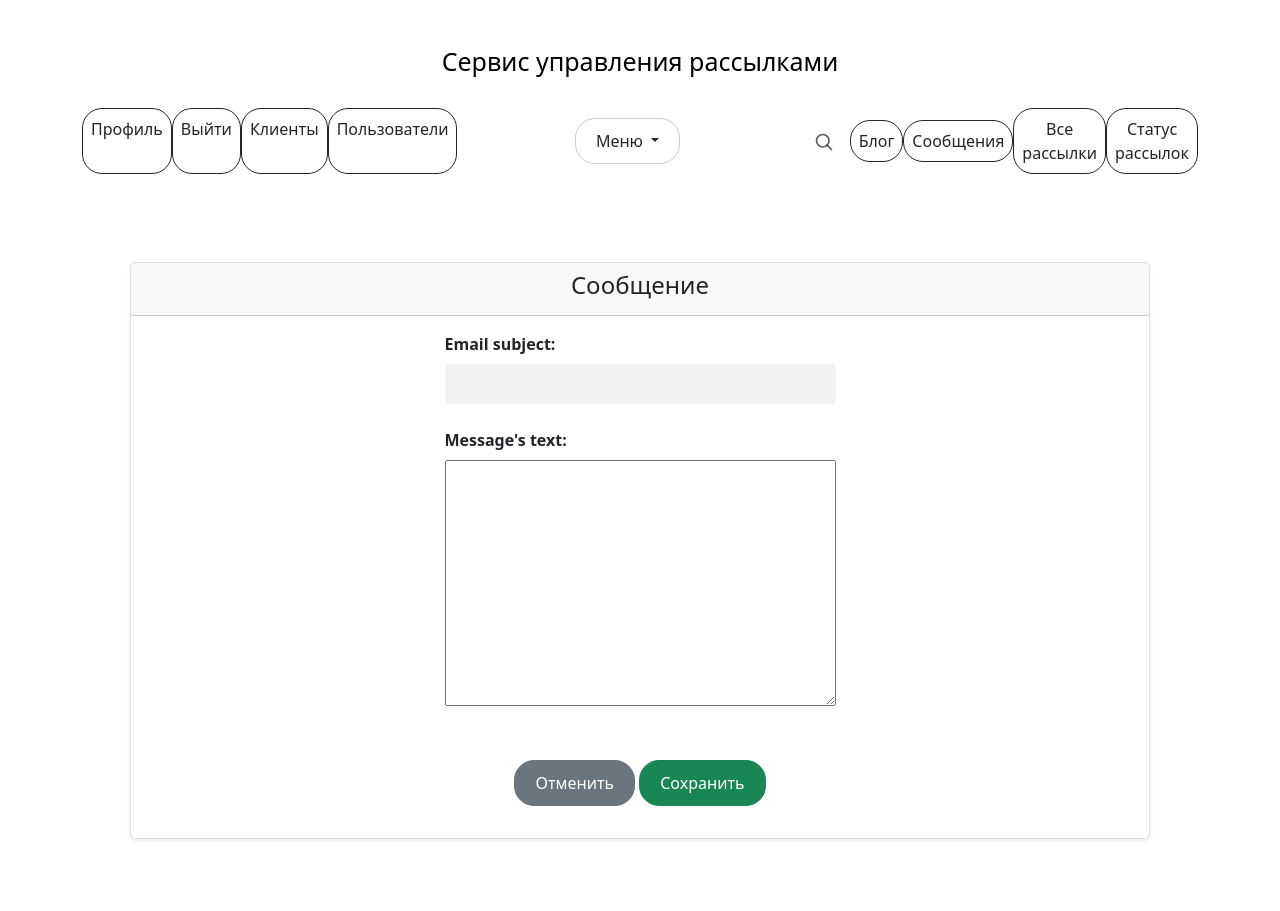
After one commit to IKazzakov/mailing_project, a Django app: page /message_create/ in a window 1280 px wide. The commit adds this page. Run offline with Django 5.2, Linux system fonts and the light colour scheme; the visitor is signed in with stand-in values (Sample User, id 1); some libraries are stand-ins or nearby versions.

Commit message:
add Message CRUD

```diff
--- a/mailing/models.py
+++ b/mailing/models.py
@@ -50,7 +50,7 @@
     mailing_date = models.DateTimeField(verbose_name='mailing date', default=timezone.now)
     mailing_time = models.TimeField(verbose_name='mailing time')
     frequency = models.CharField(max_length=50, verbose_name='frequency', choices=FREQUENCY_CHOICES)
-    mailing_status = models.CharField(max_length=50, verbose_name='mailing status', choices=STATUS_CHOICES)
+    mailing_status = models.CharField(max_length=50, verbose_name='mailing status', choices=STATUS_CHOICES, default='CREATED')
 
     clients = models.ManyToManyField(Client, verbose_name='Clients for mailing')
     message = models.ForeignKey(Message, on_delete=models.CASCADE, verbose_name='Message')
@@ -65,8 +65,8 @@
         verbose_name_plural = 'mailing'
         permissions = [
             (
-                'set_mailing_status',
-                'Can set mailing status'
+                'set_mailing_active',
+                'Can set mailing active'
             ),
         ]
 
--- a/mailing/templates/mailing/includes/inc_main_menu.html
+++ b/mailing/templates/mailing/includes/inc_main_menu.html
@@ -27,7 +27,7 @@
             {% endif %}
             <a class="dropdown-item" href="">Блог</a>
             <a class="dropdown-item" href="{% url 'mailing:client_list' %}">Клиенты</a>
-            <a class="dropdown-item" href="">Сообщения</a>
+            <a class="dropdown-item" href="{% url 'mailing:message_list' %}">Сообщения</a>
             <a class="dropdown-item" href="{% url 'mailing:mailing_list' %}">Рассылки</a>
             <a class="dropdown-item" href="">Статус рассылок</a>
         </div>
@@ -44,7 +44,7 @@
         </svg>
     </a>
     <a class="p-2 btn btn-outline-dark" href="">Блог</a>
-    <a class="p-2 btn btn-outline-dark" href="">Сообщения</a>
+    <a class="p-2 btn btn-outline-dark" href="{% url 'mailing:message_list' %}">Сообщения</a>
     <a class="p-2 btn btn-outline-dark" href="{% url 'mailing:mailing_list' %}">Все рассылки</a>
     <a class="p-2 btn btn-outline-dark" href="">Статус рассылок</a>
 </div>
--- a/mailing/templates/mailing/mailing_list.html
+++ b/mailing/templates/mailing/mailing_list.html
@@ -10,6 +10,7 @@
                 <th scope="col" style="text-align: center">Время рассылки</th>
                 <th scope="col" style="text-align: center">Периодичность</th>
                 <th scope="col" style="text-align: center">Статус рассылки</th>
+                <th scope="col" style="text-align: center">Статус активности</th>
                 <th scope="col" style="text-align: center">Сообщение</th>
                 <th scope="col" style="text-align: center"></th>
             </tr>
@@ -24,6 +25,7 @@
                     <td class="text-center">{{ obj.mailing_time }}</td>
                     <td class="text-center">{{ obj.get_frequency_display }}</td>
                     <td class="text-center">{{ obj.get_mailing_status_display }}</td>
+                    <td class="text-center">{{ obj.is_active }}</td>
                     <td class="text-center">{{ obj.message }}</td>
                     <td class="text-center"><a href="{% url 'mailing:mailing_detail' obj.pk %}"
                                                class="btn btn-dark">Перейти к рассылке</a>
--- /dev/null
+++ b/mailing/templates/mailing/message_form.html
@@ -0,0 +1,93 @@
+{% extends 'mailing/base.html' %}
+
+{% block content %}
+    <div class="container">
+        <div class="row justify-content-center">
+            <div class="col-sm-12 col-md-8 col-lg-12">
+                <div class="card shadow-sm my-4">
+                    <div class="card-header text-center">
+                        <h4 class="card-title">Cообщение</h4>
+                    </div>
+                    <div class="card-body">
+                        <form method="post" enctype="multipart/form-data">
+                            {% csrf_token %}
+                            <div class="form-group">
+                                {{ form.as_p }}
+                            </div>
+                            <div class="form-group text-center">
+                                <a href="{% url 'mailing:message_list' %}"
+                                   class="btn btn-secondary mt-3">Отменить</a>
+                                <button class="btn btn-success mt-3" type="submit">Сохранить</button>
+                            </div>
+                        </form>
+                    </div>
+                </div>
+            </div>
+        </div>
+    </div>
+    <style>
+
+        .card {
+            border: 1px solid #ddd;
+            border-radius: 5px;
+            box-shadow: 2px 4px rgba(0, 0, 0, 0.3);
+            width: 100%;
+
+        }
+
+        .card-body form {
+            display: flex;
+            flex-direction: column;
+            align-items: center;
+            width: 100%;
+        }
+
+        .form-group {
+            margin-bottom: 1rem;
+            text-align: left;
+            padding: 0 20px;
+        }
+
+        .form-group label {
+            display: block;
+            margin-bottom: 0.5rem;
+            font-weight: bold;
+        }
+
+        .form-group input[type="email"]:focus,
+        .form-group input[type="text"]:focus,
+        .form-group input[type="text"]:focus {
+            outline: none;
+            box-shadow: 0 0 5px rgba(0, 0, 0, 0.2);
+        }
+
+        .form-group input[type="email"],
+        .form-group input[type="text"],
+        .form-group input[type="text"] {
+            padding: 0.5rem;
+            border: none;
+            border-radius: 5px;
+            background-color: #f1f1f1;
+            margin-bottom: 0.5rem;
+            width: 100%;
+            box-sizing: border-box;
+        }
+
+        .btn {
+            padding: 10px 20px;
+            border-radius: 20px;
+            cursor: pointer;
+            transition: all 0.3s ease-in-out;
+        }
+
+        .btn:hover {
+            transform: translateY(-3px);
+            box-shadow: 0 5px 10px rgba(0, 0, 0, 0.3);
+        }
+
+        .btn:active {
+            transform: translateY(-1px);
+            box-shadow: 0 2px 5px rgba(0, 0, 0, 0.3);
+        }
+    </style>
+{% endblock %}
--- a/mailing/urls.py
+++ b/mailing/urls.py
@@ -5,7 +5,8 @@
 
 from mailing.apps import MailingConfig
 from mailing.views import HomePageView, ClientListView, ClientCreateView, ClientUpdateView, ClientDeleteView, \
-    MailingListView, MailingDetailView, MailingCreateView, MailingUpdateView, MailingDeleteView, set_mailing_status
+    MailingListView, MailingDetailView, MailingCreateView, MailingUpdateView, MailingDeleteView, set_mailing_active, \
+    MessageListView, MessageCreateView, MessageUpdateView, MessageDeleteView
 
 app_name = MailingConfig.name
 
@@ -22,6 +23,12 @@
     path('mailing_create/', MailingCreateView.as_view(), name='mailing_create'),
     path('mailing_update/<int:pk>/', MailingUpdateView.as_view(), name='mailing_update'),
     path('mailing_delete/<int:pk>/', MailingDeleteView.as_view(), name='mailing_delete'),
-    path('set_mailing_status/<int:pk>', login_required(set_mailing_status), name='set_mailing_status')
+
+    path('message_list/', MessageListView.as_view(), name='message_list'),
+    path('message_create/', MessageCreateView.as_view(), name='message_create'),
+    path('message_update/<int:pk>/', MessageUpdateView.as_view(), name='message_update'),
+    path('message_delete/<int:pk>/', MessageDeleteView.as_view(), name='message_delete'),
+
+    path('set_mailing_active/<int:pk>', login_required(set_mailing_active), name='set_mailing_active')
 
 ]
--- a/mailing/views.py
+++ b/mailing/views.py
@@ -6,8 +6,9 @@
 from django.views.generic import TemplateView, ListView, CreateView, UpdateView, DeleteView, DetailView
 
 from mailing.forms import MailingForm
-from mailing.models import Client, Mailing
+from mailing.models import Client, Mailing, Message
 
+from mailing.services import cache_message
 
 # Create your views here.
 
@@ -17,10 +18,15 @@
 
     def get_context_data(self, **kwargs):
         context_data = super().get_context_data(**kwargs)
-        context_data['count_mailing_all'] = Mailing.objects.all().count()
-        context_data['count_mailing_active'] = Mailing.objects.filter(is_active=True).count()
-        context_data['count_unique_clients'] = Client.objects.distinct().count()
+        if self.request.user.has_perm('mailing.set_mailing_active'):
+            context_data['count_mailing_all'] = Mailing.objects.all().count()
+            context_data['count_mailing_active'] = Mailing.objects.filter(is_active=True).count()
+            context_data['count_unique_clients'] = Client.objects.distinct().count()
+        context_data['count_mailing_all'] = Mailing.objects.filter(user=self.request.user).count()
+        context_data['count_mailing_active'] = Mailing.objects.filter(user=self.request.user, is_active=True).count()
+        context_data['count_unique_clients'] = Client.objects.filter(user=self.request.user).distinct().count()
         # context_data['blog'] = Blog.objects.all().order_by('?')[:3]
+
         return context_data
 
 
@@ -29,7 +35,7 @@
 
     def get_queryset(self):
         queryset = super().get_queryset()
-        if self.request.user.has_perm('mailing.set_mailing_status'):
+        if self.request.user.has_perm('mailing.set_mailing_active'):
             return queryset
 
         return queryset.filter(user=self.request.user)
@@ -123,10 +129,55 @@
         return user.is_authenticated and (mailing.user == user or user.has_perm('mailing.delete_mailing'))
 
 
-@permission_required(perm='mailing.set_mailing_status')
-def set_mailing_status(request, pk):
+class MessageListView(LoginRequiredMixin, ListView):
+    model = Message
+
+    def get_queryset(self):
+        queryset = cache_message(Message, 'message')
+        if self.request.user.has_perm('mailing.set_mailing_active'):
+            return queryset
+        return queryset.filter(user=self.request.user)
+
+
+class MessageCreateView(LoginRequiredMixin, CreateView):
+    model = Message
+    fields = ('subject', 'body',)
+    success_url = reverse_lazy('mailing:message_list')
+
+    def form_valid(self, form):
+        message = form.save()
+        message.user = self.request.user
+        message.save()
+        return super().form_valid(form)
+
+
+class MessageUpdateView(UserPassesTestMixin, UpdateView):
+    model = Message
+    fields = ('subject', 'body',)
+    success_url = reverse_lazy('mailing:message_list')
+
+    def test_func(self):
+        message = self.get_object()
+        user = self.request.user
+        return user.is_authenticated and (message.user == user or user.has_perm('mailing.change_message'))
+
+
+class MessageDeleteView(UserPassesTestMixin, DeleteView):
+    model = Message
+    success_url = reverse_lazy('mailing:message_list')
+
+    def test_func(self):
+        message = self.get_object()
+        user = self.request.user
+        return user.is_authenticated and (message.user == user or user.has_perm('mailing.delete_message'))
+
+
+@permission_required(perm='mailing.set_mailing_active')
+def set_mailing_active(request, pk):
     obj = get_object_or_404(Mailing, pk=pk)
-    if obj:
-        obj.mailing_status = Mailing.STATUS_CHOICES[0][0]
-        obj.save()
+    if obj.is_active:
+        obj.is_active = False
+    else:
+        obj.is_active = True
+    obj.save()
     return redirect(request.META.get('HTTP_REFERER'))
```
Also changed, not shown: config/settings.py (+10 -0 lines), mailing/services.py (added, +13 -0 lines), mailing/templates/mailing/mailing_detail.html (+9 -3 lines), mailing/templates/mailing/message_confirm_delete.html (added, +52 -0 lines), mailing/templates/mailing/message_list.html (added, +65 -0 lines), mailing/migrations/0005_alter_mailing_options_alter_mailing_mailing_status.py (added).
